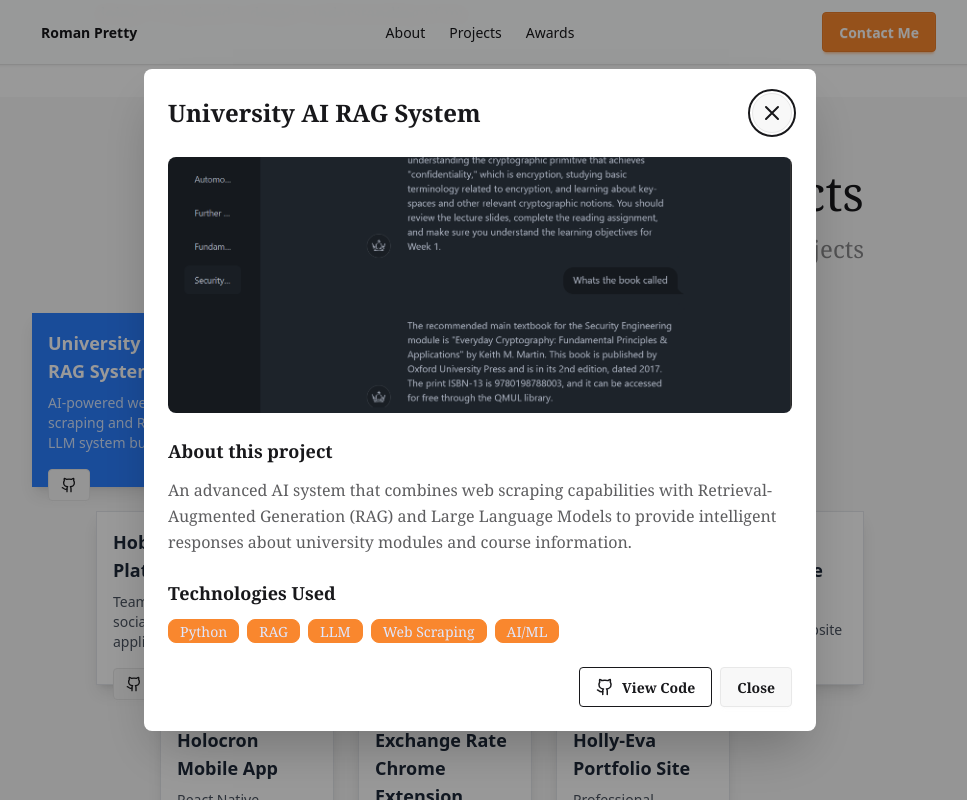
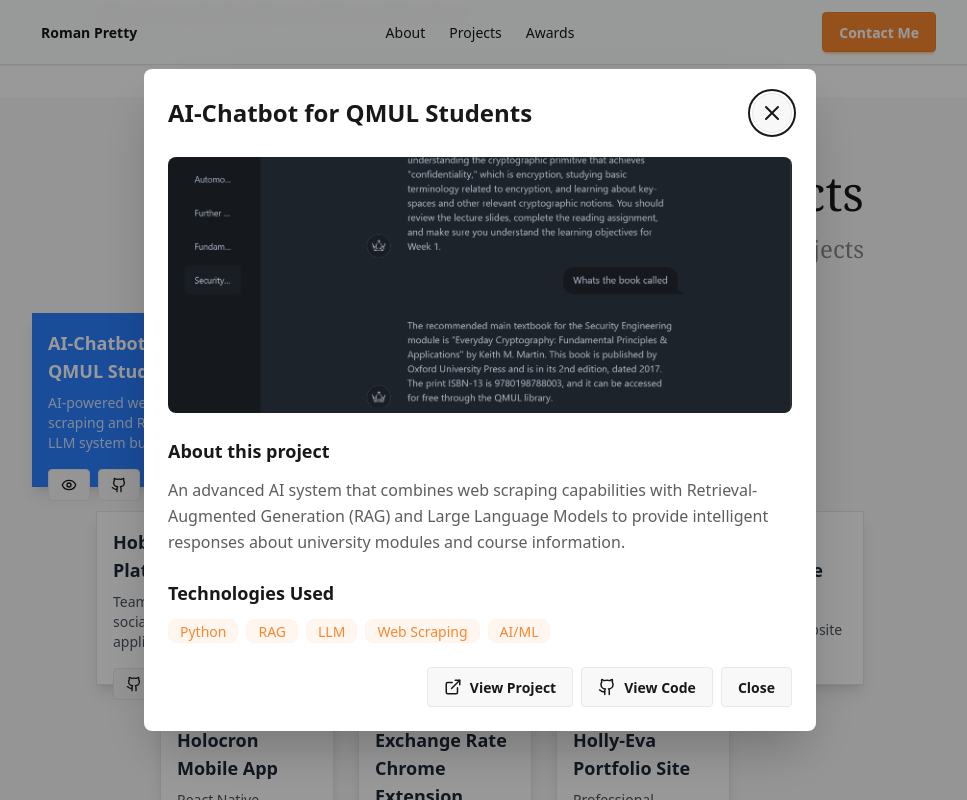
Before and after one commit to Roman-Pretty/portfolio-2025, a Vue app: page / in a window 1280 px wide. Both pictures are taken after a click on the element 279 px from the left and 400 px from the top of the page. Shown: the whole page, without its empty margins (160-1127 px from the left). Built offline with nearby package versions, Linux system fonts and the light colour scheme.

Commit message:
Refactor MainPage.vue: Update project titles, descriptions, and images; enhance awards section with new layout and background stars; improve tooltip visibility and styling.

```diff
--- a/src/components/ProjectModal.vue
+++ b/src/components/ProjectModal.vue
@@ -55,7 +55,7 @@
 
 <template>
   <dialog :id="modalId" class="modal">
-    <div class="modal-box max-w-2xl w-full max-h-[90vh]">
+    <div class="modal-box max-w-2xl w-full max-h-[90vh] font-sans">
       <!-- Header -->
       <div class="flex justify-between items-center mb-6">
         <h2 class="text-2xl font-bold">{{ project?.title || 'Project Details' }}</h2>
@@ -94,7 +94,7 @@
             <span
               v-for="tech in project.technologies"
               :key="tech"
-              class="badge badge-primary"
+              class="badge badge-soft badge-primary cursor-default"
             >
               {{ tech }}
             </span>
@@ -106,7 +106,7 @@
           <button
             v-if="project.link"
             @click="openLink(project.link)"
-            class="btn btn-primary gap-2"
+            class="btn  gap-2"
           >
             <ExternalLink :size="18" />
             View Project
@@ -114,7 +114,7 @@
           <button
             v-if="project.githubLink"
             @click="openLink(project.githubLink)"
-            class="btn btn-outline gap-2"
+            class="btn gap-2"
           >
             <Github :size="18" />
             View Code
--- a/src/pages/MainPage.vue
+++ b/src/pages/MainPage.vue
@@ -45,9 +45,7 @@
             stroke="url(#sw-gradient)"></path>
         </svg>
         <div class="w-1/2 flex flex-col items-center justify-center mb-20">
-          <div class="w-full rounded-full avatar overflow-hidden">
-            <img alt="Roman Pretty" src="../assets/roman.jpeg" />
-          </div>
+          <img class="mask mask-squircle w-full" src="../assets/roman.jpeg" />
         </div>
       </div>
     </div>
@@ -92,18 +90,18 @@
         <!-- Row 1 - Left shifted (3 columns on tablet, 4 on desktop) -->
         <div class="grid grid-cols-3 lg:grid-cols-4 gap-6 mb-6 transform -translate-x-4 lg:-translate-x-16">
           <div class="aspect-square">
-            <ProjectCard title="University AI RAG System"
+            <ProjectCard title="AI-Chatbot for QMUL Students"
               description="AI-powered web scraping and RAG LLM system built for university module information."
               full-description="An advanced AI system that combines web scraping capabilities with Retrieval-Augmented Generation (RAG) and Large Language Models to provide intelligent responses about university modules and course information."
               image="/qmb.png" :technologies="['Python', 'RAG', 'LLM', 'Web Scraping', 'AI/ML']" variant="blue"
-              github-link="https://github.com/Roman-Pretty" @click="openProjectModal" />
+              github-link="https://github.com/Roman-Pretty/module-bot" link="https://qmodulebot.com" @click="openProjectModal" />
           </div>
 
           <div class="aspect-square">
             <ProjectCard title="Neural Network CIFAR-10 Classifier"
-              description="Deep learning model built on the CIFAR-10 dataset for image classification."
+              description="Deep learning model for image classification, with over 90% accuracy."
               full-description="A neural network implementation focused on the CIFAR-10 dataset, exploring various architectures and optimization techniques for image classification tasks."
-              image="/h24.png" :technologies="['Python', 'TensorFlow', 'CIFAR-10', 'Neural Networks']" variant="white"
+              image="/nn.png" :technologies="['Python', 'Pytorch', 'Torch', 'CIFAR-10', 'Neural Networks']" variant="white"
               github-link="https://github.com/Roman-Pretty" @click="openProjectModal" />
           </div>
 
@@ -111,16 +109,17 @@
             <ProjectCard title="SWRPG Datapads"
               description="Figma design project for Star Wars RPG interface with extensive user engagement."
               full-description="A comprehensive UI/UX design project created in Figma for Star Wars RPG datapads, featuring detailed interface designs that have attracted significant user engagement and community feedback."
-              image="/roman.jpeg" :technologies="['Figma', 'UI/UX Design', 'Star Wars RPG', 'Community Design']" variant="white"
-              github-link="https://github.com/Roman-Pretty" @click="openProjectModal" />
+              image="/roman.jpeg" :technologies="['Figma', 'UI/UX Design', 'Star Wars RPG', 'Community Design']"
+              variant="white" github-link="https://github.com/Roman-Pretty" @click="openProjectModal" />
           </div>
 
           <div class="aspect-square">
             <ProjectCard title="X-Wing Unlimited Web App"
               description="Vue.js web application for X-Wing Unlimited game with active user base."
               full-description="A Vue.js-based web application supporting the X-Wing Unlimited tabletop game community, featuring game management tools and player resources with a growing user base."
-              image="/h24.jpg" :technologies="['Vue.js', 'JavaScript', 'Web Development', 'Gaming Community']" variant="white"
-              link="https://example.com" github-link="https://github.com/Roman-Pretty" @click="openProjectModal" />
+              image="/h24.jpg" :technologies="['Vue.js', 'JavaScript', 'Web Development', 'Gaming Community']"
+              variant="white" link="https://example.com" github-link="https://github.com/Roman-Pretty"
+              @click="openProjectModal" />
           </div>
         </div>
 
@@ -130,31 +129,35 @@
             <ProjectCard title="Hobby24 Social Platform"
               description="Team-developed social networking application connecting hobby enthusiasts."
               full-description="A collaborative social networking application developed with a team, designed to connect people with shared hobbies and interests, featuring user profiles, community groups, and activity sharing."
-              image="/qmb.jpg" :technologies="['Team Development', 'Social Networking', 'Full-Stack', 'Community Features']" variant="white"
-              github-link="https://github.com/Roman-Pretty" @click="openProjectModal" />
+              image="/qmb.jpg"
+              :technologies="['Team Development', 'Social Networking', 'Full-Stack', 'Community Features']"
+              variant="white" github-link="https://github.com/Roman-Pretty" @click="openProjectModal" />
           </div>
           <div class="aspect-square">
             <ProjectCard title="TourCast Weather App"
               description="Weather forecast application providing detailed meteorological information."
               full-description="A comprehensive weather forecast application that provides detailed meteorological information for travelers and outdoor enthusiasts, featuring location-based forecasts and weather alerts."
-              image="/qmb.jpg" :technologies="['Weather APIs', 'Location Services', 'Mobile Development', 'Data Visualization']" variant="white"
-              github-link="https://github.com/Roman-Pretty" @click="openProjectModal" />
+              image="/qmb.jpg"
+              :technologies="['Weather APIs', 'Location Services', 'Mobile Development', 'Data Visualization']"
+              variant="white" github-link="https://github.com/Roman-Pretty" @click="openProjectModal" />
           </div>
 
           <div class="aspect-square">
-            <ProjectCard title="Enterprise Minecraft Mod Platform"
-              description="Massive-scale Java application with 25+ million downloads and active global community."
+            <ProjectCard title="Enterprise Scale Java Project"
+              description="Massive-scale Minecraft modification with 25 million downloads."
               full-description="A comprehensive Minecraft modification that has reached over 25 million downloads worldwide. Built with Java and Minecraft Forge, this project demonstrates enterprise-level software development with massive user adoption and community engagement."
-              image="/ed.png" :technologies="['Java', 'Minecraft Forge', 'Gradle', 'Community Management']" variant="blue"
-              github-link="https://github.com/Roman-Pretty" @click="openProjectModal" />
+              image="/ed.png" :technologies="['Java', 'Minecraft Forge', 'Gradle', 'Community Management']"
+              variant="blue" github-link="https://github.com/Roman-Pretty" @click="openProjectModal" />
           </div>
 
           <div class="aspect-square">
             <ProjectCard title="Sheringham Acupuncture Site"
               description="Professional website for acupuncture practice with appointment booking system."
               full-description="A professional website developed for Sheringham Acupuncture practice, featuring appointment booking functionality, service information, and patient resources to support their healthcare business."
-              image="/holo.jpg" :technologies="['Healthcare Web Dev', 'Appointment System', 'Professional Services', 'Patient Management']" variant="white"
-              link="https://example.com" github-link="https://github.com/Roman-Pretty" @click="openProjectModal" />
+              image="/holo.jpg"
+              :technologies="['Healthcare Web Dev', 'Appointment System', 'Professional Services', 'Patient Management']"
+              variant="white" link="https://example.com" github-link="https://github.com/Roman-Pretty"
+              @click="openProjectModal" />
           </div>
         </div>
 
@@ -165,24 +168,27 @@
               <ProjectCard title="Holocron Mobile App"
                 description="React Native application for Star Wars RPG gameplay and character management."
                 full-description="A React Native mobile application designed for Star Wars RPG players, featuring character management, dice rolling, and game reference tools for enhanced tabletop gaming experiences."
-                image="/h24.png" :technologies="['React Native', 'Mobile Development', 'Gaming', 'Star Wars RPG']" variant="white"
-                github-link="https://github.com/Roman-Pretty" @click="openProjectModal" />
+                image="/h24.png" :technologies="['React Native', 'Mobile Development', 'Gaming', 'Star Wars RPG']"
+                variant="white" github-link="https://github.com/Roman-Pretty" @click="openProjectModal" />
             </div>
 
             <div class="aspect-square">
               <ProjectCard title="Exchange Rate Chrome Extension"
                 description="Browser extension for real-time currency exchange rate monitoring and conversion."
                 full-description="A Chrome extension that provides real-time currency exchange rates and conversion tools, featuring quick access to current market rates and conversion calculations for international transactions."
-                image="/qmb.png" :technologies="['Chrome Extension', 'JavaScript', 'APIs', 'Financial Data']" variant="white"
-                link="https://example.com" github-link="https://github.com/Roman-Pretty" @click="openProjectModal" />
+                image="/qmb.png" :technologies="['Chrome Extension', 'JavaScript', 'APIs', 'Financial Data']"
+                variant="white" link="https://example.com" github-link="https://github.com/Roman-Pretty"
+                @click="openProjectModal" />
             </div>
 
             <div class="aspect-square">
               <ProjectCard title="Holly-Eva Portfolio Site"
                 description="Professional portfolio website for musician with elegant design and media integration."
                 full-description="A custom-built portfolio website for musician Holly-Eva, featuring elegant design, media integration, and performance showcases to highlight her musical career and achievements."
-                image="/roman.jpeg" :technologies="['Web Development', 'Media Integration', 'Portfolio Design', 'Music Industry']" variant="white"
-                link="https://example.com" github-link="https://github.com/Roman-Pretty" @click="openProjectModal" />
+                image="/roman.jpeg"
+                :technologies="['Web Development', 'Media Integration', 'Portfolio Design', 'Music Industry']"
+                variant="white" link="https://example.com" github-link="https://github.com/Roman-Pretty"
+                @click="openProjectModal" />
             </div>
           </div>
         </div>
@@ -194,47 +200,50 @@
   </div>
 
   <!-- Awards Section -->
-  <div id="awards" class="min-h-[calc(50vh)] bg-base-300/80 pt-18 xl:px-64 px-10 font-serif pb-20">
-    <h1 class="w-full text-center text-2xl md:text-5xl mb-4">Awards</h1>
-    <h2 class="w-full text-center text-md md:text-2xl text-base-content/50 mb-18">Recognition I have received at university</h2>
+  <div id="awards" class="min-h-[calc(50vh)] bg-base-300/80 pt-18 xl:px-64 px-10 font-serif pb-20 relative">
+    <!-- Background Stars -->
+    <div class="absolute inset-0 overflow-hidden pointer-events-none">
+      <Star class="absolute text-gray-500 opacity-10 w-16 h-16 left-1/5 top-24 transform -rotate-12"
+        fill="currentColor" />
+      <Star class="absolute text-gray-500 opacity-10 w-20 h-20 left-1/4 top-16 transform rotate-6"
+        fill="currentColor" />
+      <Star class="absolute text-gray-500 opacity-10 w-16 h-16 right-1/5 top-24 transform -rotate-12"
+        fill="currentColor" />
+      <Star class="absolute text-gray-500 opacity-10 w-20 h-20 right-1/4 top-16 transform rotate-6"
+        fill="currentColor" />
+    </div>
+
+    <h1 class="w-full text-center text-2xl md:text-5xl mb-4 relative z-10">Awards</h1>
+    <h2 class="w-full text-center text-md md:text-2xl text-base-content/50 mb-18 relative z-10">Recognition I have
+      received at
+      university</h2>
 
     <!-- Awards Grid -->
-    <div class="max-w-6xl mx-auto font-sans">
+    <div class="max-w-6xl mx-auto font-sans relative z-10">
       <div class="flex w-full flex-col lg:flex-row gap-0">
-        <!-- EECS Award 1 -->
+
+        <!-- QMUL Award -->
         <div class="flex-1">
-          <Award
-            title="Demonstrator of the Year"
-            awarded-by="QMUL School of EECS"
-            variant="primary"
-          />
+          <Award title="Westfield Trust Prize" awarded-by="QMUL Core Awards Body" variant="primary" />
         </div>
 
         <!-- Divider 1 -->
-        <div class="divider divider-horizontal opacity-0"></div>
+        <div class="divider divider-horizontal opacity-50"></div>
 
 
         <!-- EECS Award 2 -->
         <div class="flex-1">
-          <Award
-            title="Best Project Showcase"
-            awarded-by="QMUL School of EECS"
-            variant="primary"
-          />
+          <Award title="Best Project Showcase" awarded-by="QMUL School of EECS" variant="primary" />
         </div>
 
         <!-- Divider 2 -->
-          <div class="divider divider-horizontal"></div>
+        <div class="divider divider-horizontal opacity-50"></div>
 
+        <!-- EECS Award 1 -->
+        <div class="flex-1">
+          <Award title="Demonstrator of the Year" awarded-by="QMUL School of EECS" variant="primary" />
+        </div>
 
-        <!-- QMUL Award -->
-        <div class="flex-1">
-          <Award
-            title="Westfield Trust Prize"
-            awarded-by="QMUL Core Awards Body"
-            variant="primary"
-          />
-        </div>
       </div>
     </div>
   </div>
@@ -377,7 +386,7 @@
             </button>
             <!-- Tooltip -->
             <div v-if="showTooltip === 'email-copy'"
-                 class="absolute -top-10 left-1/2 transform -translate-x-1/2 bg-neutral text-neutral-content px-2 py-1 rounded text-xs whitespace-nowrap z-50">
+              class="absolute -top-10 left-1/2 transform -translate-x-1/2 bg-neutral text-neutral-content px-2 py-1 rounded text-xs whitespace-nowrap z-50">
               Copied!
             </div>
           </div>
@@ -404,7 +413,7 @@
             </button>
             <!-- Tooltip -->
             <div v-if="showTooltip === 'linkedin-copy'"
-                 class="absolute -top-10 left-1/2 transform -translate-x-1/2 bg-neutral text-neutral-content px-2 py-1 rounded text-xs whitespace-nowrap z-50">
+              class="absolute -top-10 left-1/2 transform -translate-x-1/2 bg-neutral text-neutral-content px-2 py-1 rounded text-xs whitespace-nowrap z-50">
               Copied!
             </div>
           </div>
@@ -425,12 +434,13 @@
             <ExternalLink :size="20" />
           </button>
           <div class="relative">
-            <button class="btn btn-square btn-ghost" @click="copyToClipboard('https://github.com/Roman-Pretty', 'github-copy')">
+            <button class="btn btn-square btn-ghost"
+              @click="copyToClipboard('https://github.com/Roman-Pretty', 'github-copy')">
               <Copy :size="20" />
             </button>
             <!-- Tooltip -->
             <div v-if="showTooltip === 'github-copy'"
-                 class="absolute -top-10 left-1/2 transform -translate-x-1/2 bg-neutral text-neutral-content px-2 py-1 rounded text-xs whitespace-nowrap z-50">
+              class="absolute -top-10 left-1/2 transform -translate-x-1/2 bg-neutral text-neutral-content px-2 py-1 rounded text-xs whitespace-nowrap z-50">
               Copied!
             </div>
           </div>
@@ -473,7 +483,7 @@
 */
 
 <script lang="ts" setup>
-import { ArrowDownRight, Mail, Copy, ExternalLink, Linkedin, Github, FileUser, Download } from 'lucide-vue-next'
+import { ArrowDownRight, Mail, Copy, ExternalLink, Linkedin, Github, FileUser, Download, Star } from 'lucide-vue-next'
 import { ref } from 'vue'
 import ProjectCard from '../components/ProjectCard.vue'
 import ProjectModal from '../components/ProjectModal.vue'
```
Also changed, not shown: public/nn.png (added), 1 other file (tests, documents, lock files or other folders).
